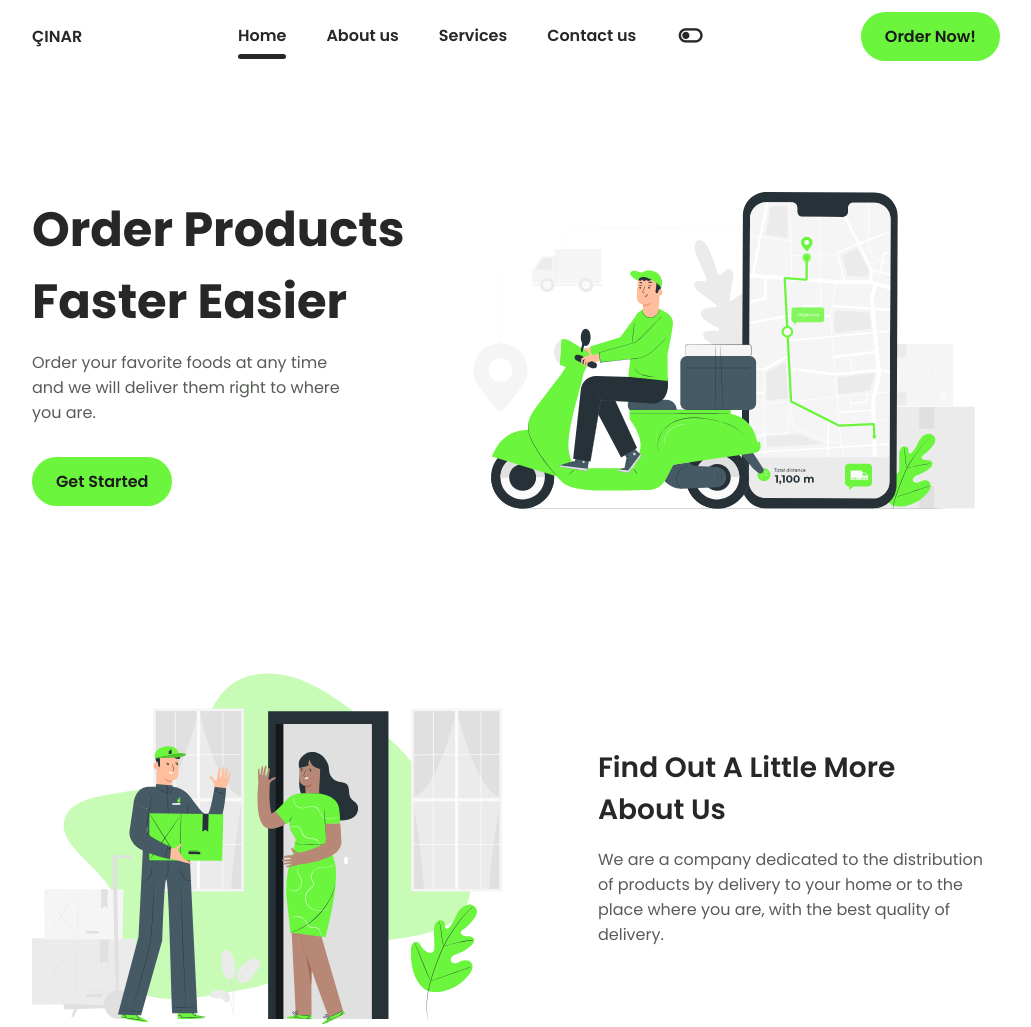
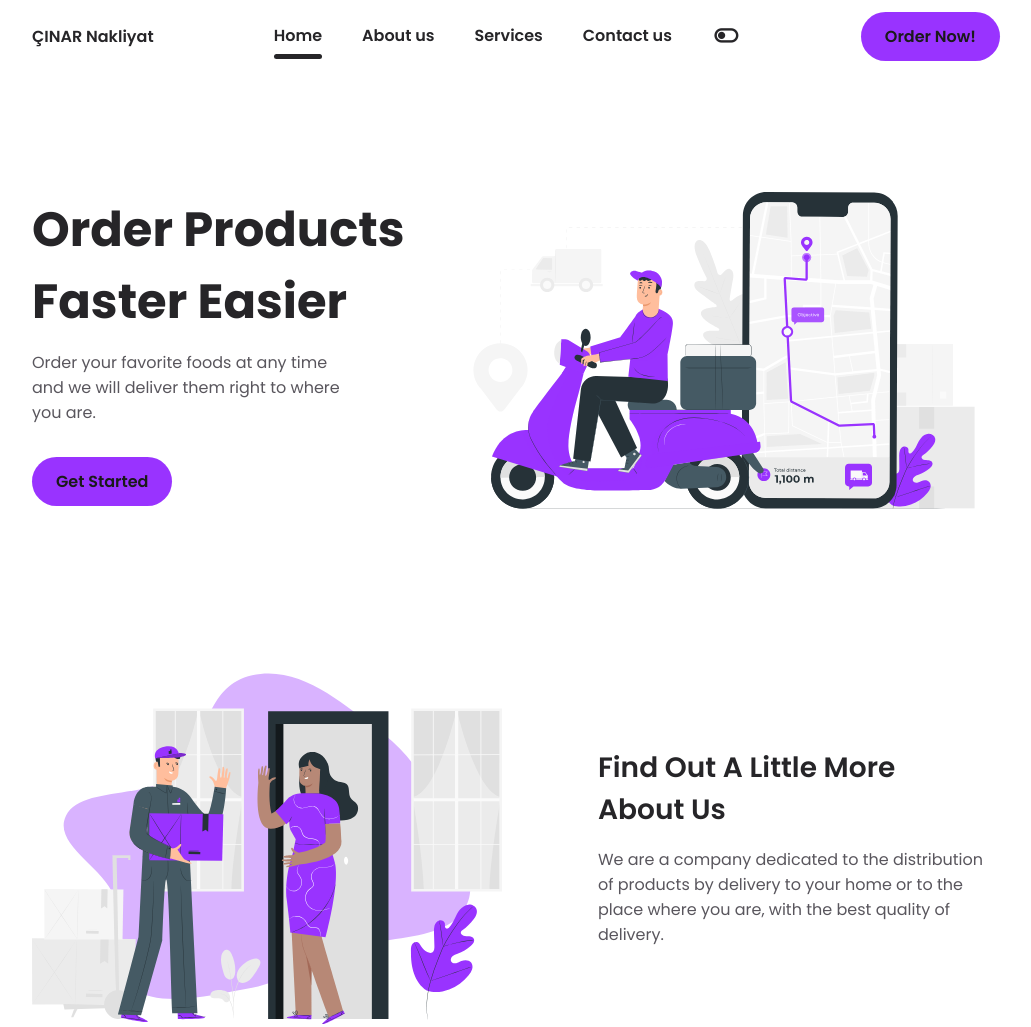
Before and after one commit to omercinar00/Responsive-website-dark--theme, a plain HTML site: page index.html in a window 1280 px wide. Shown: the top 1027 px of the page, without its empty margins (124-1155 px from the left). Drawn offline with nearby package versions, Linux system fonts and the light colour scheme.

Commit message:
sayfa renkleri düzenlendi

```diff
--- a/assets/scss/config/_variables.scss
+++ b/assets/scss/config/_variables.scss
@@ -6,8 +6,8 @@
     --header-height: 3rem;
 
     /*========== Colors ==========*/
-    --hue: 105; //  Yellow: 118   | Red: 4 | Orange: 18  | Green: 118
-    --sat: 90%; // Yellow: 50%| Red: 90% | Orange: 85% | Green: 50%
+    --hue: 270; //  Yellow: 118   | Red: 4 | Orange: 18  | Green: 118
+    --sat: 100%; // Yellow: 50%| Red: 90% | Orange: 85% | Green: 50%
     --first-color: hsl(var(--hue), var(--sat), 60%);
     --first-color-light: hsl(var(--hue), var(--sat), 85%);
     --first-color-lighten: hsl(var(--hue), var(--sat), 80%);
--- a/index.html
+++ b/index.html
@@ -10,13 +10,13 @@
         <!--=============== CSS ===============-->
         <link rel="stylesheet" href="assets/css/styles.css">
 
-        <title>Responsive website delivery</title>
+        <title>ÇINAR Nakliyat</title>
     </head>
     <body>
         <!--=============== HEADER ===============-->
         <header class="header" id="header">
             <nav class="nav container">
-                <a href="#" class="nav__logo">ÇINAR</a>
+                <a href="#" class="nav__logo">ÇINAR Nakliyat</a>
 
                 <div class="nav__menu" id="nav-menu">
                     <ul class="nav__list">
@@ -2058,7 +2058,7 @@
                 </div>
             </div>
 
-            <p class="footer__copy">&#169; Bedimcode. All right reserved</p>
+            <p class="footer__copy">&copy; Ömer ÇINAR All right reserved</p>
         </footer>
 
         <!--=============== SCROLL UP ===============-->
```
Also changed, not shown: assets/css/styles.css.
